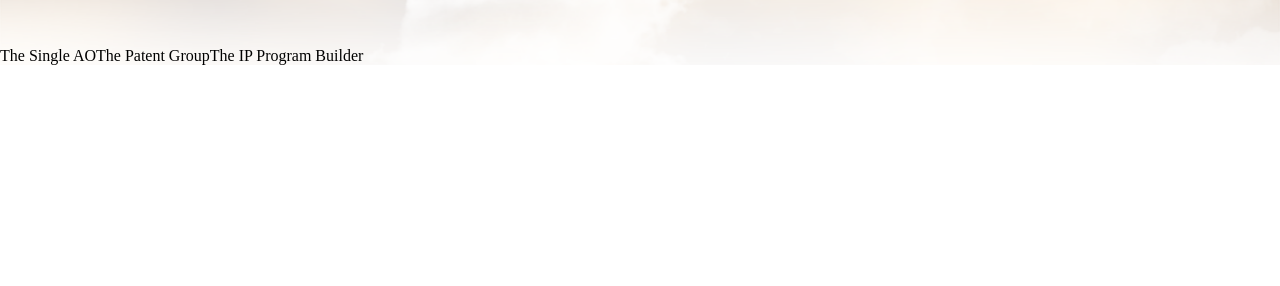
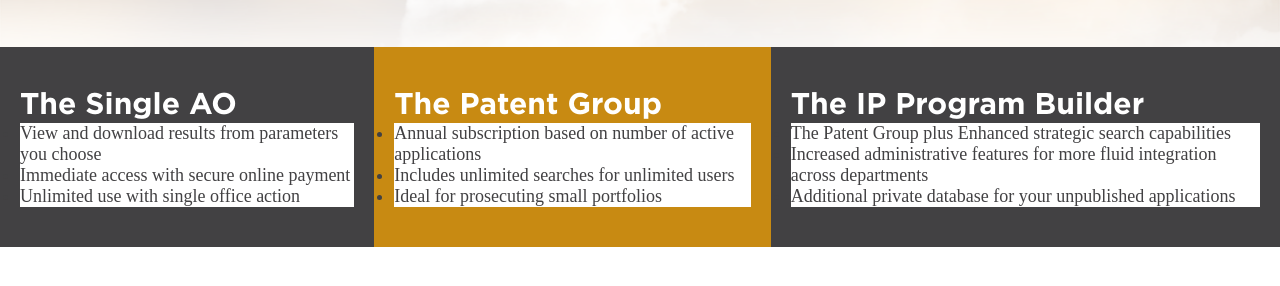
Before and after one commit to murkymao/purchase, a plain HTML site: page index.html in a window 1280 px wide. Shown: the part 362-648 px from the top of the page. Drawn offline with Linux system fonts and the light colour scheme.

Commit message:
add three columns and import images

```diff
--- a/assets/css/style.css
+++ b/assets/css/style.css
@@ -92,4 +92,29 @@ h3 {
 
 .content {
     display: flex;
+    -webkit-justify-content: center;
+    justify-content: center;
+    font-family: "Gotham Bold";
+    font-size: 30px;
 }
+
+.oa, .builder, .group {
+    padding: 40px 20px;
+}
+
+.oa, .builder {
+    background-color: #424143;
+    color: #ffffff;
+}
+
+.group {
+    background-color: #c88a12;
+    color: #ffffff;
+}
+
+.oa-text, .group-text, .builder-text {
+    background-color: #ffffff;
+    color: #424143;
+    font-family: Gotham;
+    font-size: 18px;
+}
--- a/index.html
+++ b/index.html
@@ -31,20 +31,37 @@
     <div class="offer"><img class="logo-2" src="assets/img/logo-2.png" alt="">
     <div class="">Tap into the insight of thousands of attorneys who have faced rejections similar to your own. </div>
     </div>
-    <div class="content"><div class="oa">The Single AO
-        <div>
+    <div class="content">
+        <div class="oa">The Single AO
+        <div class="oa-text">
+            <ul>
+                <li>View and download results from parameters you choose</li>
+                <li>Immediate access with secure online payment</li>
+                <li>Unlimited use with single office action</li>
+            </ul>
 
         </div>
 
     </div>
     <div class="group">The Patent Group
-        <div>
+        <div class="group-text">
+            <ul>
+                <li>Annual subscription based on number of active applications</li>
+                <li>Includes unlimited searches for unlimited users</li>
+                <li>Ideal for prosecuting small portfolios</li>
+            </ul>
 
         </div>
 
     </div>
     <div class="builder">The IP Program Builder
-        <div>
+        <div class="builder-text">
+            <ul>
+                <li>The Patent Group plus
+                    Enhanced strategic search capabilities</li>
+                <li>Increased administrative features for more fluid integration across departments</li>
+                <li>Additional private database for your unpublished applications</li>
+            </ul>
 
         </div>
 
```
Also changed, not shown: assets/img/builder-img.png (added), assets/img/group-img.png (added), assets/img/oa-img.png (added).
